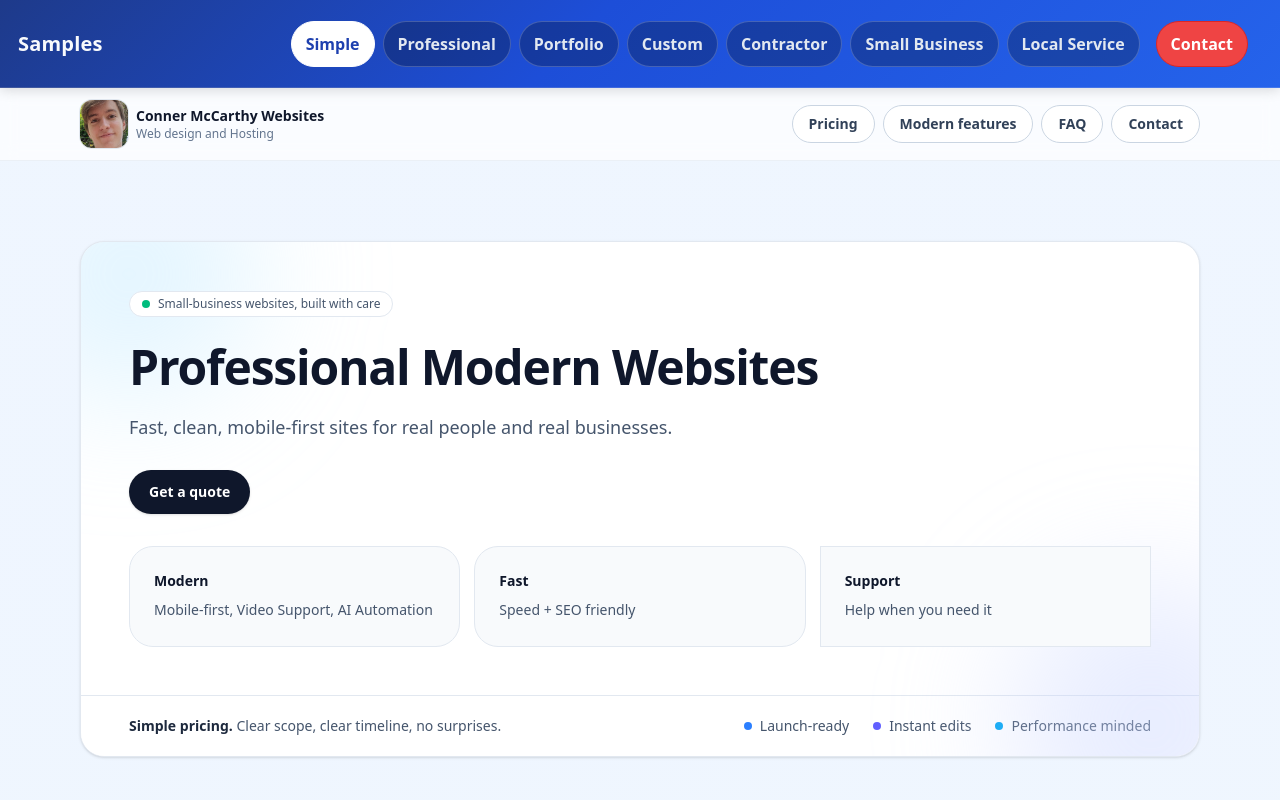
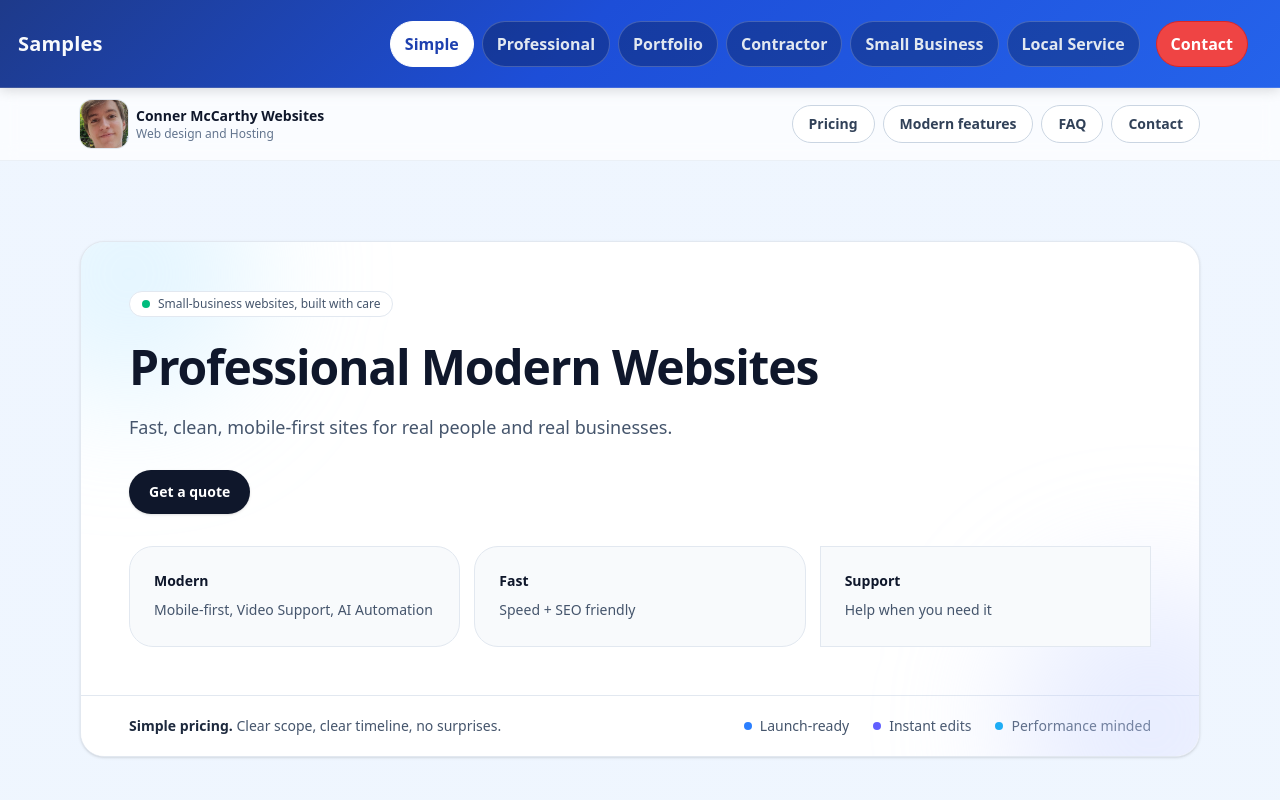
Before and after one commit to ConnerMcCarthy/conner-business-site, a Next.js app: page / in a window 1280 px wide. Shown: the top 800 px of the page. Built offline with nearby package versions, Linux system fonts and the light colour scheme.

Commit message:
remove custom site

```diff
--- a/app/ThemeSwitcher.tsx
+++ b/app/ThemeSwitcher.tsx
@@ -27,9 +27,6 @@ export default function ThemeSwitcher({
       <button className={`btn ${theme === "theme5" ? "active" : ""}`} onClick={() => onChange("theme5")}>
         Portfolio
       </button>
-      <button className={`btn ${theme === "theme6" ? "active" : ""}`} onClick={() => onChange("theme6")}>
-        Custom
-      </button>
       <button className={`btn ${theme === "theme2" ? "active" : ""}`} onClick={() => onChange("theme2")}>
         Contractor
       </button>
```
